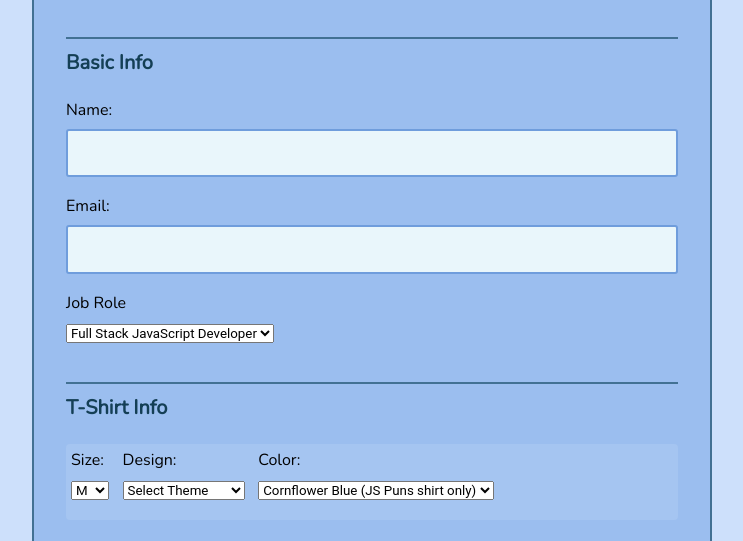
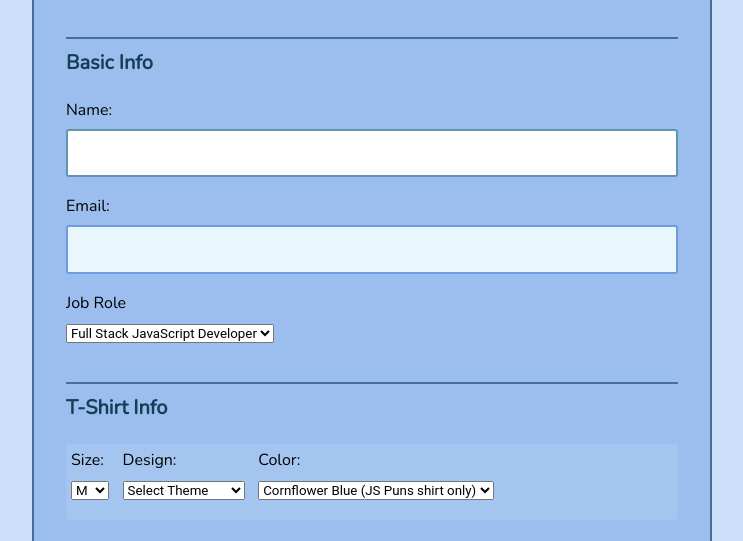
Before and after one commit to shirux/interactiveForm, a plain HTML site: page index.html in a window 1280 px wide. Shown: the part 201-742 px from the top of the page, without its empty margins (268-1011 px from the left). Drawn offline with nearby package versions, Linux system fonts and the light colour scheme; a script that the page names is missing.

Commit message:
added autofocus on field name

```diff
--- a/index.html
+++ b/index.html
@@ -20,7 +20,7 @@
         <legend>Basic Info</legend>
 
         <label for="name">Name:</label>
-        <input type="text" id="name" name="user-name">
+        <input type="text" id="name" name="user-name" autofocus>
 
         <label for="mail">Email:</label>
         <input type="email" id="mail" name="user-email">
```
